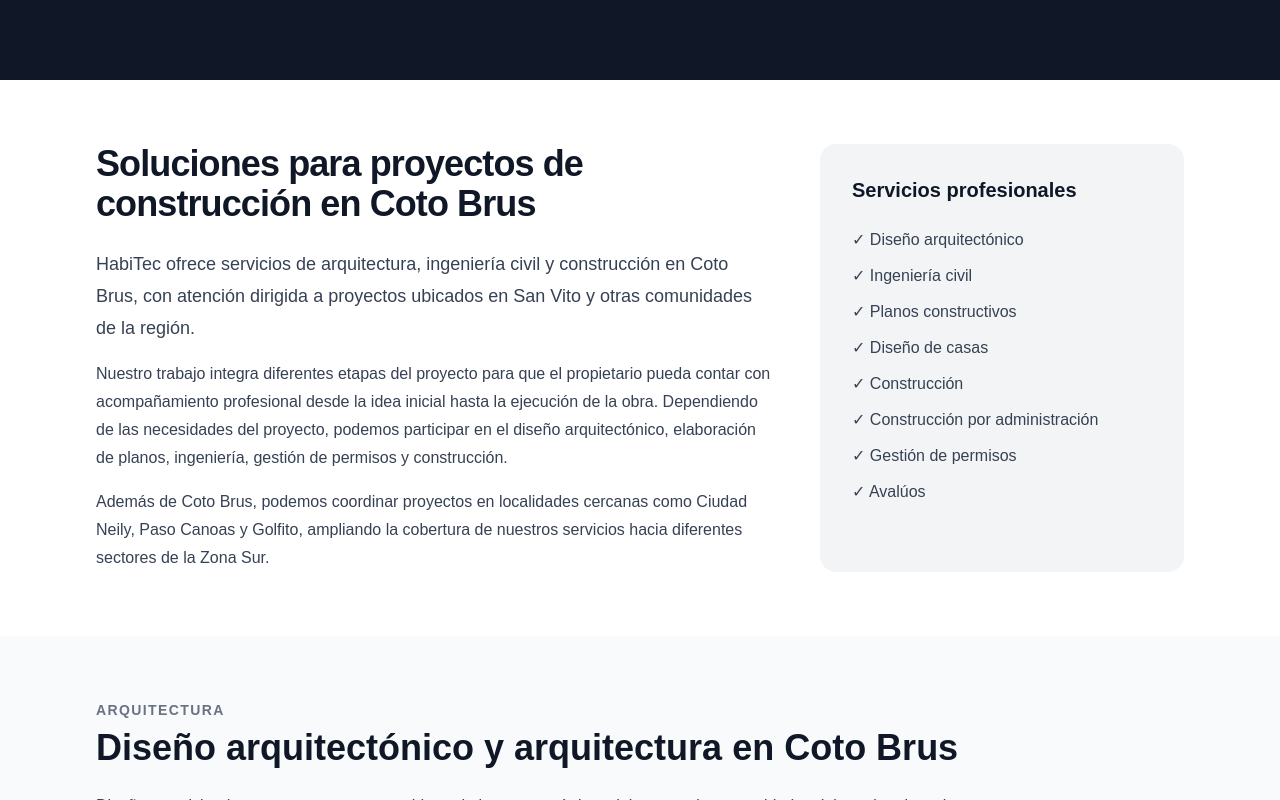
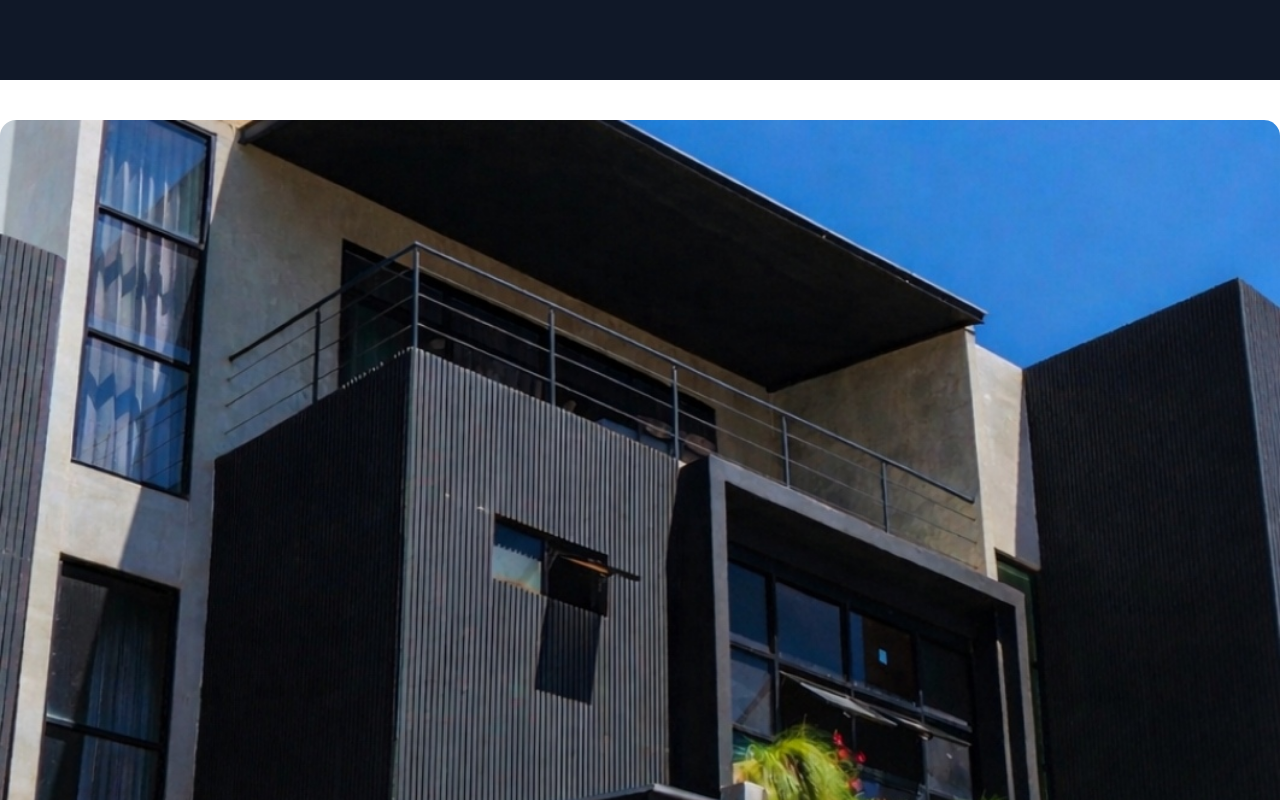
Before and after one commit to ericksv1988-ctrl/habitec-web, a Next.js app: page /arquitectura-ingenieria-constructora-coto-brus in a window 1280 px wide. Shown: the part 500-1300 px from the top of the page. Built offline with nearby package versions, Linux system fonts and the light colour scheme.

Commit message:
Agregar imagen visual a pagina de Coto Brus

```diff
--- a/app/arquitectura-ingenieria-constructora-coto-brus/page.tsx
+++ b/app/arquitectura-ingenieria-constructora-coto-brus/page.tsx
@@ -1,5 +1,6 @@
 import type { Metadata } from "next";
 import Link from "next/link";
+import Image from "next/image";
 
 export const metadata: Metadata = {
   title: "Arquitectura, Ingeniería y Constructora en Coto Brus | Habi-Tec",
@@ -145,6 +146,18 @@ export default function ArquitecturaIngenieriaConstructoraCotoBrusPage() {
           </div>
         </div>
       </section>
+
+      <div className="relative w-full mt-10 overflow-hidden rounded-2xl shadow-lg">
+  <Image
+    src="/images/coto-brus-vivienda.jpeg"
+    alt="Diseño y construcción de viviendas en Coto Brus, San Vito"
+    width={1600}
+    height={900}
+    priority
+    className="w-full h-auto object-contain"
+    sizes="(max-width: 768px) 100vw, 1200px"
+  />
+</div>
 
       {/* INTRO */}
       <section className="mx-auto max-w-6xl px-6 py-16 lg:px-8">
```
Also changed, not shown: public/coto-brus-vivienda.jpeg (added), public/images/coto-brus-vivienda.jpeg (added).
